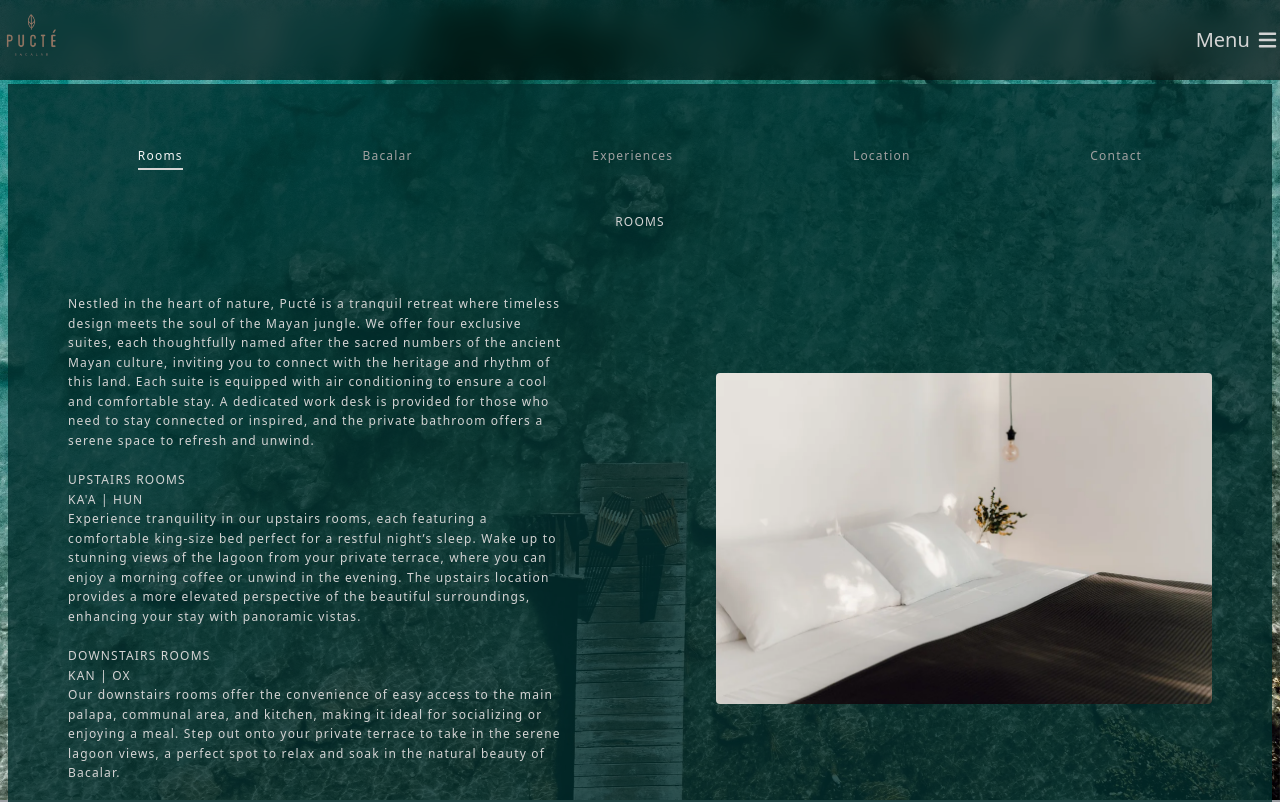
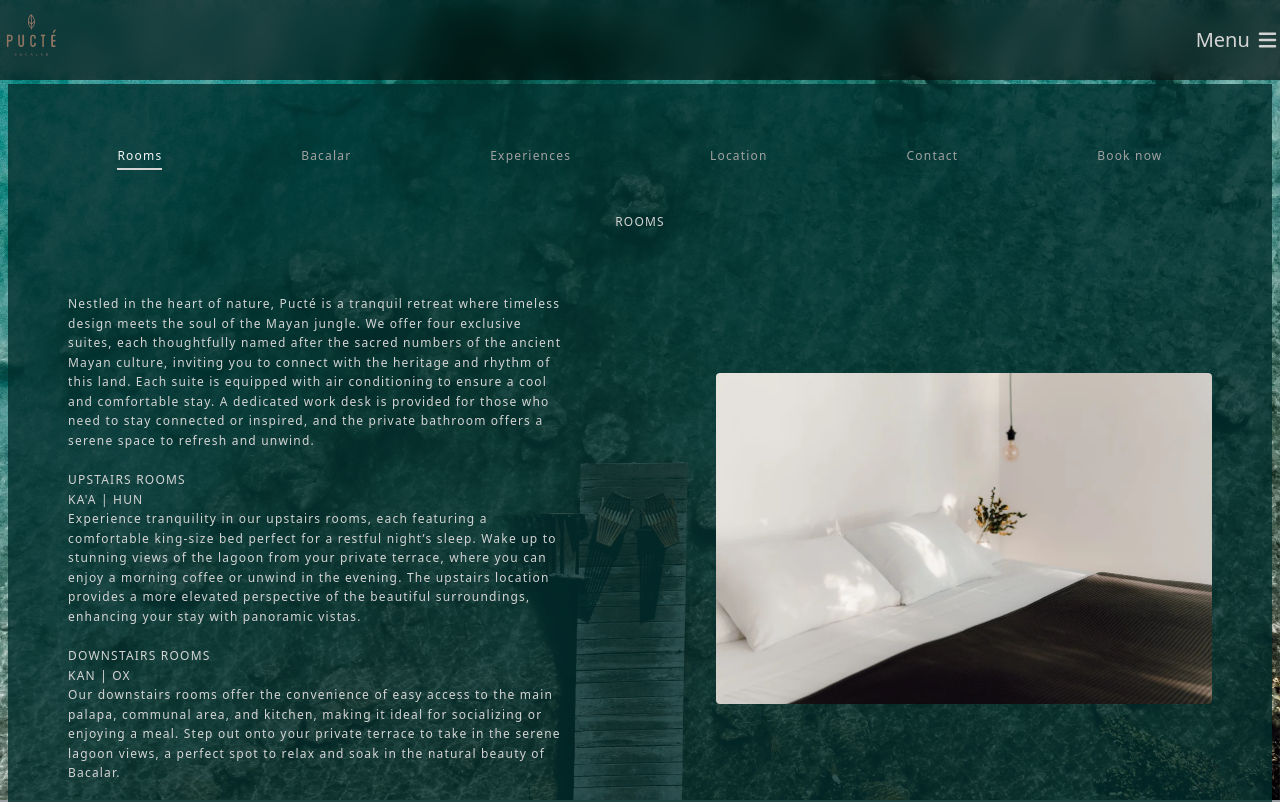
Before and after one commit to Panchita1989/pucte, a React (Vite) app: page /rooms in a window 1280 px wide. Shown: the top 802 px of the page. Built offline with nearby package versions, Linux system fonts and the light colour scheme.

Commit message:
added book now to navBar and sideNav

```diff
--- a/src/components/navBar.jsx
+++ b/src/components/navBar.jsx
@@ -32,6 +32,7 @@ export default function NavBar({visible}) {
                         </Link>
                     </li>
                 })}
+                    <li className='text-neutral-400 hover:text-neutral-200' ><a href="">Book now</a></li>
             </ul>
         </nav>
     )
--- a/src/components/sidebar.jsx
+++ b/src/components/sidebar.jsx
@@ -26,6 +26,7 @@ const SideBar = ({visible, onClose}) => {
                                 </Link>
                     </li>
                 })}
+                    <li className='active:bg-teal-950 active:text-neutral-300 xl:hover:bg-teal-950 xl:hover:text-neutral-300 rounded p-2 transition-colors' >Book now</li>
                 </ul>
                 <span className='text-center text-gray-900 text-sm'>  © {new Date().getFullYear()} Pucté. All rights reserved.</span>
         </div>
```
